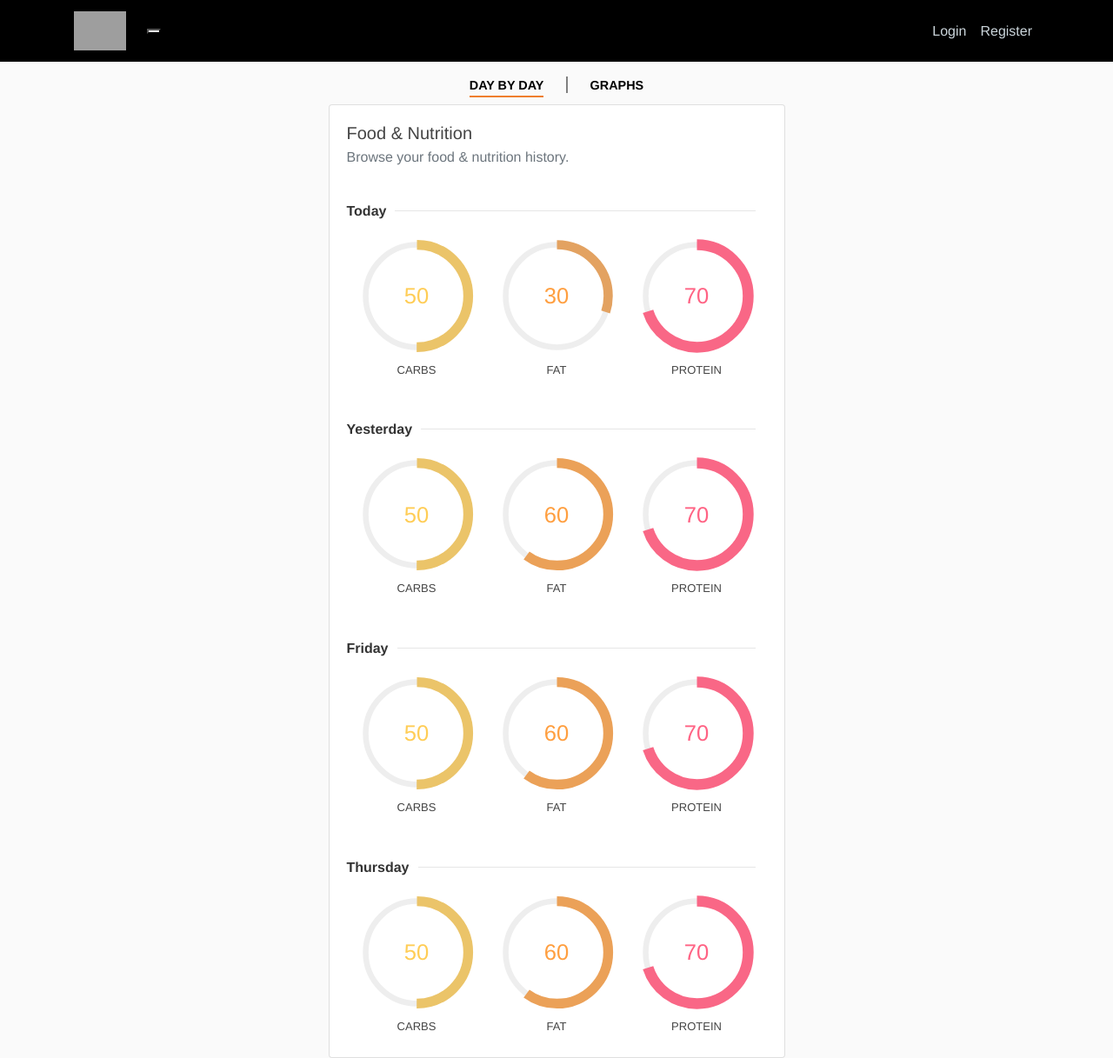
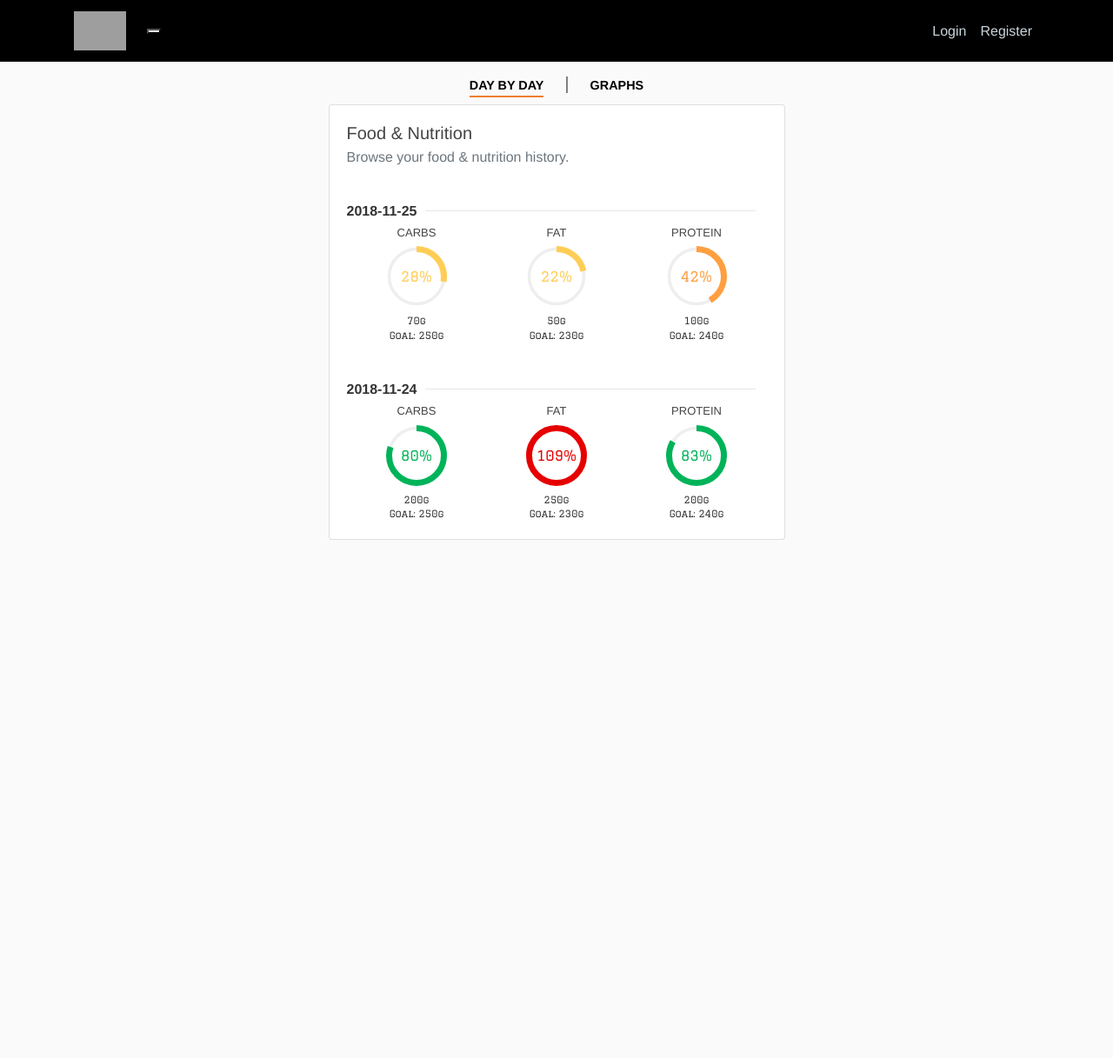
Before and after one commit to Netty2/racefox, a Flask app: page /food in a window 1280 px wide. Shown: the whole page at 87% size. After the commit the page ends 621 px from the top, so only its background shows below. Run offline with Flask 2, Linux system fonts and the light colour scheme; some libraries are stand-ins or nearby versions; grey boxes are pictures that could not be loaded.

Commit message:
Fixed progressgraphs in day view

```diff
--- a/app/routes.py
+++ b/app/routes.py
@@ -6,6 +6,53 @@ from flask_login import login_user, current_user, logout_user, login_required
 from flask_mail import Message
 from app.data_generator_clone import get_all_historical_values
 from app.resources.data_generator import get_csv
+
+mock_day_data = {
+    "data": [
+      {
+        "date" : "2018-11-25",
+        "sleep" : 7.5,
+        "sleep_quality" : 8,
+        "steps": 5600,
+        "stairs": 12,
+        "distance": 4.4,
+        "calories": 2000,
+        "fat": 50,
+        "carbs": 70,
+        "protein": 100,
+        "sleep_goal" : 8,
+        "sleep_quality_goal" : 9,
+        "steps_goal": 8000,
+        "stairs_goal": 15,
+        "distance_goal": 6.0,
+        "calories_goal": 2300,
+        "fat_goal": 230,
+        "carbs_goal": 250,
+        "protein_goal": 240
+      },
+      {
+      "date" : "2018-11-24",
+      "sleep" : 7.5,
+      "sleep_quality" : 8,
+      "steps": 5600,
+      "stairs": 12,
+      "distance": 4.4,
+      "calories": 2000,
+      "fat": 250,
+      "carbs": 200,
+      "protein": 200,
+      "sleep_goal" : 8,
+      "sleep_quality_goal" : 9,
+      "steps_goal": 8000,
+      "stairs_goal": 15,
+      "distance_goal": 6.0,
+      "calories_goal": 2300,
+      "fat_goal": 230,
+      "carbs_goal": 250,
+      "protein_goal": 240
+    }
+    ],
+}
 
 @app.route("/")
 @app.route("/home")
@@ -60,7 +107,7 @@ def load_sleep():
 		return render_template('sleephistorical.html', title='Sleep - Historical', data={"sleep_time": sleep_time}
 		) #TODO: Lägg till data för historical
 	else:
-		return render_template('sleep.html', title = 'Sleep - Daily', user_data = mock_sleep_data)
+		return render_template('sleep.html', title = 'Sleep - Daily', user_data = mock_day_data["data"])
 
 @login_required
 @app.route("/activity")
@@ -128,7 +175,7 @@ def load_activity():
 			data={"avg_pulse": avg_pulse, "max_pulse": max_pulse, "workout_calories": workout_calories, "running_km": running_km}
 		)
 	else:
-		return render_template('activity.html', title = 'Activity and Training - Daily', user_data = mock_activity_data)
+		return render_template('activity.html', title = 'Activity and Training - Daily', user_data = mock_day_data["data"])
 
 
 @login_required
@@ -215,7 +262,7 @@ def load_food():
 				"greens": greens}
 		)
 	else:
-		return render_template('food.html', title = 'Food & Nutrition - Daily', user_data = mock_food_data)
+		return render_template('food.html', title = 'Food & Nutrition - Daily', user_data = mock_day_data["data"])
 
 
 @app.route("/register", methods=['GET', 'POST']) # Kan hantera både GET och POST requests. POST requests sker när man skickar in inloggningsdetaljer
--- a/app/static/custom.css
+++ b/app/static/custom.css
@@ -104,6 +104,7 @@ center {
  .nav_pills center button.btn.active {
     background-color: #465460 !important;
     color: #fff !important;
+    font-weight: 400;
 }
  .nav_pills {
     width: 100% !important;
--- a/app/static/graphs.js
+++ b/app/static/graphs.js
@@ -5,17 +5,15 @@ window.onload = function(){
 }
 
 function createSleepGraphs(){
+  // slept hours graphs
+  var graphs = document.getElementsByClassName("hours_slept_chart");
+  for (var i = 0; i < graphs.length; i++){
+    var graph = createProgressGraph(graphs[i]);
+  }
   // sleep quality graphs
   var graphs = document.getElementsByClassName("sleep_quality_chart");
   for (var i = 0; i < graphs.length; i++){
-    var graph = createProgressGraph(graphs[i], window.chartColors.yellow);
-    graph.animate(graphs[i].getAttribute("data"));
-  }
-  // slept hours graphs
-  var graphs = document.getElementsByClassName("hours_slept_chart");
-  for (var i = 0; i < graphs.length; i++){
-    var graph = createProgressGraph(graphs[i], window.chartColors.orange);
-    graph.animate(graphs[i].getAttribute("data"));
+    var graph = createProgressGraph(graphs[i]);
   }
 
 }
@@ -24,20 +22,17 @@ function createFoodGraphs(){
   // Carb graphs
   var graphs = document.getElementsByClassName("carb_chart");
   for (var i = 0; i < graphs.length; i++){
-    var graph = createProgressGraph(graphs[i], window.chartColors.yellow);
-    graph.animate(graphs[i].getAttribute("data"));
+    var graph = createProgressGraph(graphs[i]);
   }
   // Fat graphs
   var graphs = document.getElementsByClassName("fat_chart");
   for (var i = 0; i < graphs.length; i++){
-    var graph = createProgressGraph(graphs[i], window.chartColors.orange);
-    graph.animate(graphs[i].getAttribute("data"));
+    var graph = createProgressGraph(graphs[i]);
   }
   // protein graphs
   var graphs = document.getElementsByClassName("protein_chart");
   for (var i = 0; i < graphs.length; i++){
-    var graph = createProgressGraph(graphs[i], window.chartColors.red);
-    graph.animate(graphs[i].getAttribute("data"));
+    var graph = createProgressGraph(graphs[i]);
   }
 }
 
@@ -45,50 +40,61 @@ function createActivityGraphs(){
   // step graphs
   var graphs = document.getElementsByClassName("steps_chart");
   for (var i = 0; i < graphs.length; i++){
-    var graph = createProgressGraph(graphs[i], window.chartColors.yellow);
-    graph.animate(graphs[i].getAttribute("data"));
+    var graph = createProgressGraph(graphs[i]);
   }
   // stairs graphs
   var graphs = document.getElementsByClassName("stairs_chart");
   for (var i = 0; i < graphs.length; i++){
-    var graph = createProgressGraph(graphs[i], window.chartColors.orange);
-    graph.animate(graphs[i].getAttribute("data"));
+    var graph = createProgressGraph(graphs[i]);
   }
   // distance graphs
   var graphs = document.getElementsByClassName("distance_chart");
   for (var i = 0; i < graphs.length; i++){
-    var graph = createProgressGraph(graphs[i], window.chartColors.red);
-    graph.animate(graphs[i].getAttribute("data"));
+    var graph = createProgressGraph(graphs[i]);
   }
 }
 
-function createProgressGraph(reference, color){
+function createProgressGraph(reference){
+  var value = reference.getAttribute("data");
+  var procentValue = value;
+  var color;
+  if (value < 0.33){
+    color = window.chartColors.yellow;
+    console.log("33");
+  }
+  else if (value < 0.66){
+    color = window.chartColors.orange;
+  }
+  else if (value <= 1){
+    color = '#00b359';
+  }
+  else {
+    color = '#e60000';
+    value = 1;
+  }
+
+  console.log(color);
   var graph = new ProgressBar.Circle(reference, {
-    color: '#aaa',
+    color: color,
     strokeWidth: 10,
     trailWidth: 5,
-    easing: 'bounce',
-    duration: 1400,
+    easing: 'easeInOut',
+    duration: 800,
     text: {
       autoStyleContainer: false
     },
-    from: { color: '#aaa', width: 4 },
+    from: { color: color, width: 4 },
     to: { color: color, width: 10 },
     step: function(state, circle) {
-      circle.path.setAttribute('stroke', state.color);
-      circle.path.setAttribute('stroke-width', state.width);
-
-      var value = Math.round(circle.value() * 100);
-      if (value === 0) {
-        circle.setText('');
-      } else {
-        circle.setText(value);
-      }
-
+      console.log("stepcolor"+color);
+      circle.path.setAttribute('stroke', color);
+      //circle.path.setAttribute('stroke-width', state.width);
     }
   });
-  graph.text.style.fontFamily = '"Raleway", Helvetica, sans-serif';
-  graph.text.style.fontSize = '1.6rem';
+  graph.animate(value);
+  graph.setText(Math.round(procentValue * 100) + "%");
+  graph.text.style.fontFamily = 'Graduate, cursive';
+  graph.text.style.fontSize = '1rem';
   graph.text.style.color =  color;
   return graph;
 }
--- a/app/static/main.css
+++ b/app/static/main.css
@@ -177,8 +177,8 @@ a.article-title:hover {
 body{
 		font-family: Raleway, Helvetica, sans-serif;}
 		.chart_progress {
-			max-width: 160px;
-			margin: 20px auto;
+			max-width: 70px;
+			margin: 8px auto;
 			position: relative;
 		}
 		.coach_img {
@@ -209,6 +209,7 @@ body{
 			font-weight: 400;
 			text-transform: uppercase;
 			margin-top: -8px;
+      margin-top: 5px;
 		}
 		.day_name p {
 			margin: 0;
@@ -233,3 +234,16 @@ body{
 			top: 12px;
 			margin: 0 auto;
 		}
+
+
+    .parameter_number {
+      font-family: 'Graduate', cursive;
+      margin: auto;
+      text-align: center;
+      display: block;
+      font-size: 0.7rem;
+    }
+
+    .chart-wrapper {
+      margin: auto;
+    }
--- a/app/templates/food.html
+++ b/app/templates/food.html
@@ -33,20 +33,26 @@ document.getElementById("historyButton").onclick = function () {
 						<div class="days">
 							{% for day in user_data %}
 							<div class="single_day">
-								<div class="day_name"><p>{{day.day_display_name}}</p></div>
+								<div class="day_name"><p>{{day.date}}</p></div>
 								<div class="container">
 									<div class="row">
-										<div class="chart-wrapper col">
-											<div class="carb_chart chart_progress", data={{day.carbohydrates}}></div>
-											<h2 class="chart_title">Carbs</h2>
+										<div class="chart-wrapper">
+                      <h2 class="chart_title">Carbs</h2>
+											<div class="carb_chart chart_progress", data={{day.carbs/day.carbs_goal}}></div>
+                      <span class="parameter_number">{{day.carbs}}g</span>
+                      <span class="parameter_number">Goal: {{day.carbs_goal}}g</span>
 										</div>
-										<div class="chart-wrapper col">
-											<div class="fat_chart chart_progress", data={{day.fat}}></div>
-											<h2 class="chart_title">Fat</h2>
+										<div class="chart-wrapper">
+                      <h2 class="chart_title">Fat</h2>
+                      <div class="fat_chart chart_progress", data={{day.fat/day.fat_goal}}></div>
+                      <span class="parameter_number">{{day.fat}}g</span>
+                      <span class="parameter_number">Goal: {{day.fat_goal}}g</span>
 										</div>
-										<div class="chart-wrapper col">
-											<div class="protein_chart chart_progress", data={{day.protein}}></div>
-											<h2 class="chart_title">Protein</h2>
+										<div class="chart-wrapper">
+                      <h2 class="chart_title">Protein</h2>
+											<div class="protein_chart chart_progress", data={{day.protein/day.protein_goal}}></div>
+                      <span class="parameter_number">{{day.protein}}g</span>
+                      <span class="parameter_number">Goal: {{day.protein_goal}}g</span>
 										</div>
 									</div>
 								</div>
--- a/app/templates/home.html
+++ b/app/templates/home.html
@@ -25,7 +25,7 @@ body {
 						<div class="coach">
 							<div class="coach_img"><img src="{{ url_for('static', filename='speed-icon.svg') }}" alt=""></div>
 							<h5 class="coach-title">Daily Progress</h5>
-							<p id="question">Follow the tips from the AI-coach to increase your score.</p>
+							<p>Follow the tips from the AI-coach to increase your score.</p>
 
 							<div id="today_chart" class="chart_progress"></div>
 							{% if user_data.daily_question %}
@@ -108,7 +108,7 @@ $("#wellnessform").submit(function(e) {
            data: form.serialize(), // serializes the form's elements.
            success: function(data)
            {
-               $("#wellnessform").hide();
+							 $("#wellnessform").hide();
 							 $("#question").hide();
 							 $("#daily_assessment").append( "<p>Done!</p>" );
            }
--- a/app/templates/layout.html
+++ b/app/templates/layout.html
@@ -10,6 +10,7 @@
     <link rel="stylesheet" type="text/css" href="{{ url_for('static', filename = 'hamburger.css') }}")>
     <link rel="stylesheet" type="text/css" href="{{ url_for('static', filename='main.css') }}">
     <link rel="stylesheet" type="text/css" href="{{ url_for('static', filename='custom.css') }}">
+    <link href="https://fonts.googleapis.com/css?family=Graduate" rel="stylesheet">
 	<link rel="shortcut icon" type="image/png" href="{{url_for('static', filename='profilbild-racefox.png')}}"/>
 	<script src="{{ url_for('static', filename='utils.js') }}"></script>
   <!-- Optional JavaScript -->
```
Also changed, not shown: app/templates/activity.html (+13 -7 lines), app/templates/sleep.html (+9 -19 lines), app/site.db.
